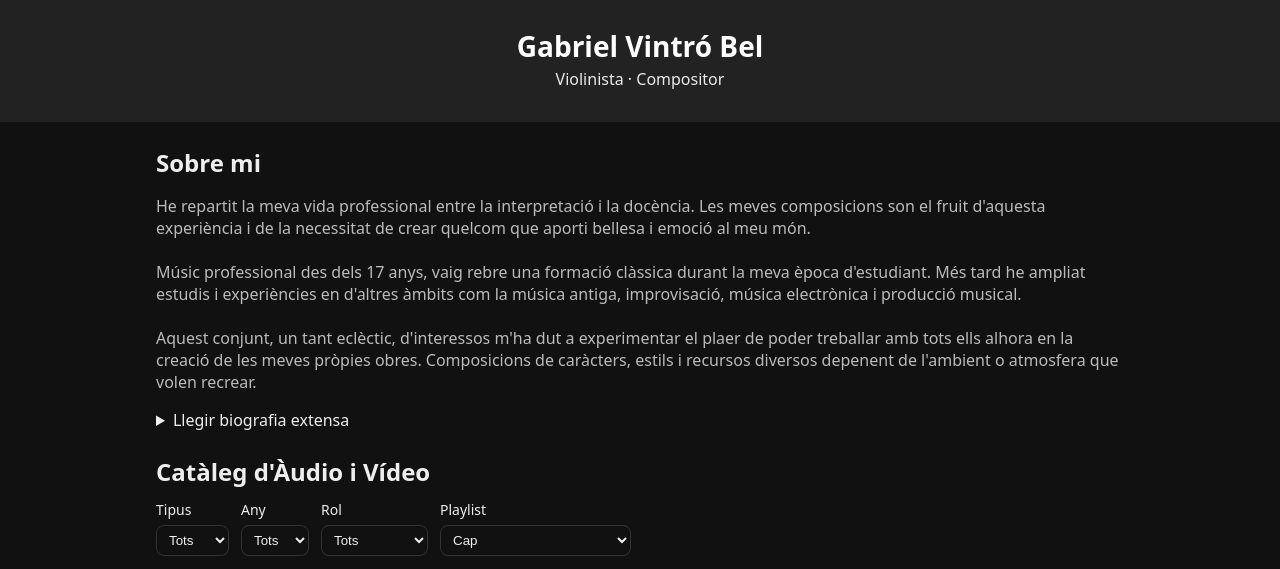
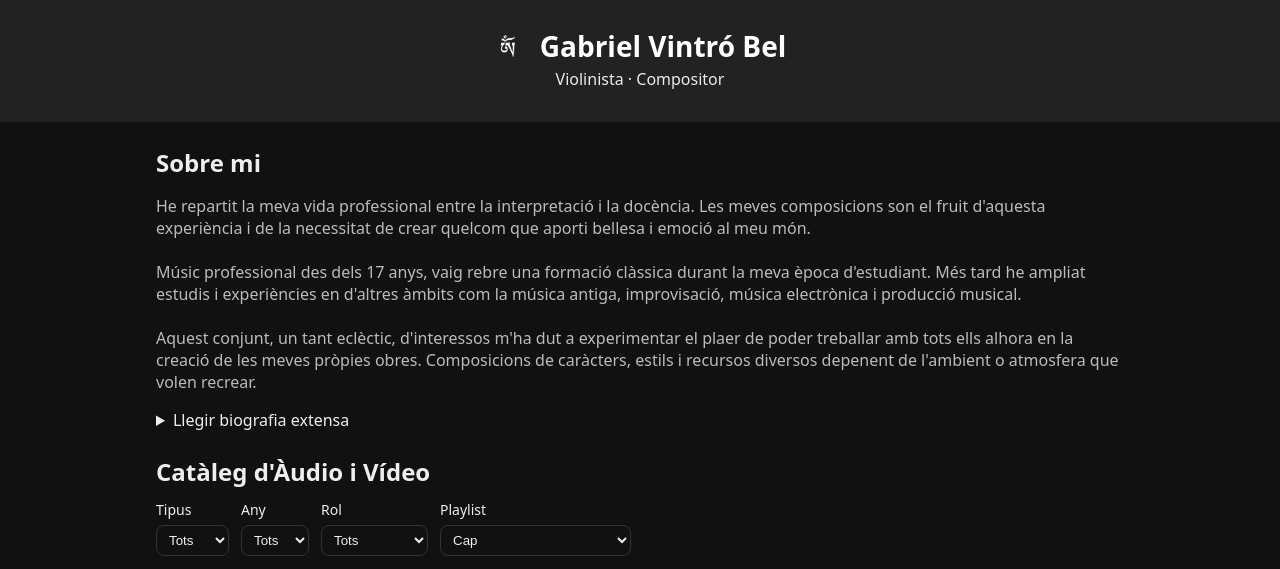
Before and after one commit to gabrielvintro-ops/gabrielvintrobel-web, a plain HTML site: page index.html in a window 1280 px wide. Shown: the top 569 px of the page. Drawn offline with Linux system fonts and the light colour scheme.

Commit message:
Update index.html

```diff
--- a/index.html
+++ b/index.html
@@ -13,6 +13,29 @@
     :root{ --bg:#111; --text:#eee; --muted:#bbb; --surface:#1a1a1a; --border:#333; }
     *{box-sizing:border-box}
     body{font-family:system-ui,Segoe UI,Roboto,Arial,sans-serif;margin:0;color:var(--text);background:#111}
+
+/* Logo via CSS (sense <img>): evita que mai es mostri text pla */
+.brand {
+  display: flex;
+  align-items: center;
+  justify-content: center;
+  gap: 12px;
+  flex-wrap: wrap;
+}
+.brand::before {
+  content: "";
+  display: inline-block;
+  width: 28px;              /* ajusta mida del logo aquí (p. ex. 28 → 32) */
+  height: 28px;
+  background: url("/gabrielvintrobel-web/assets/img/sticker-om.png?v=1") no-repeat center / contain;
+  /* Logo negre sobre header fosc: el fem clar perquè es vegi */
+  filter: invert(1) brightness(1.6);
+  margin-right: 6px;
+}
+
+/* Títol i subtítol alineats i centrats */
+.brand .title { font-size: 28px; margin: 0; line-height: 1 }
+.subtitle { margin: 8px 0 0; opacity: .9; text-align: center }
 
     /* HERO */
     .hero{background:#222;color:#fff;padding:32px 16px}
```
